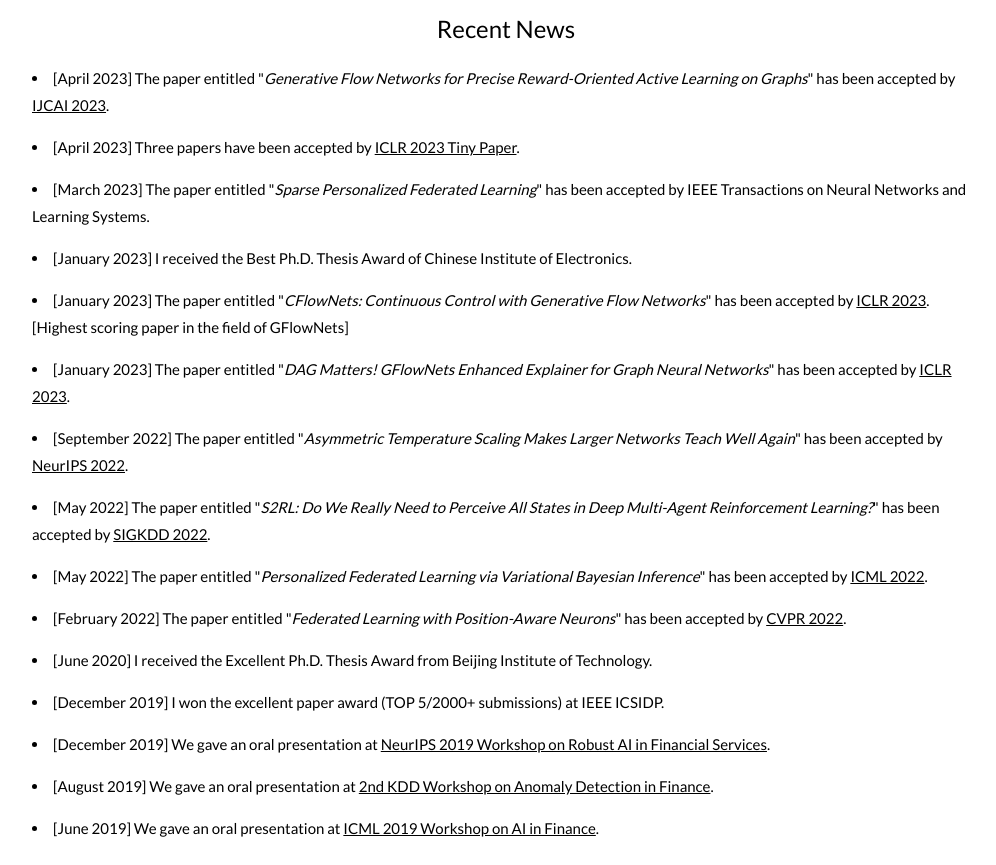
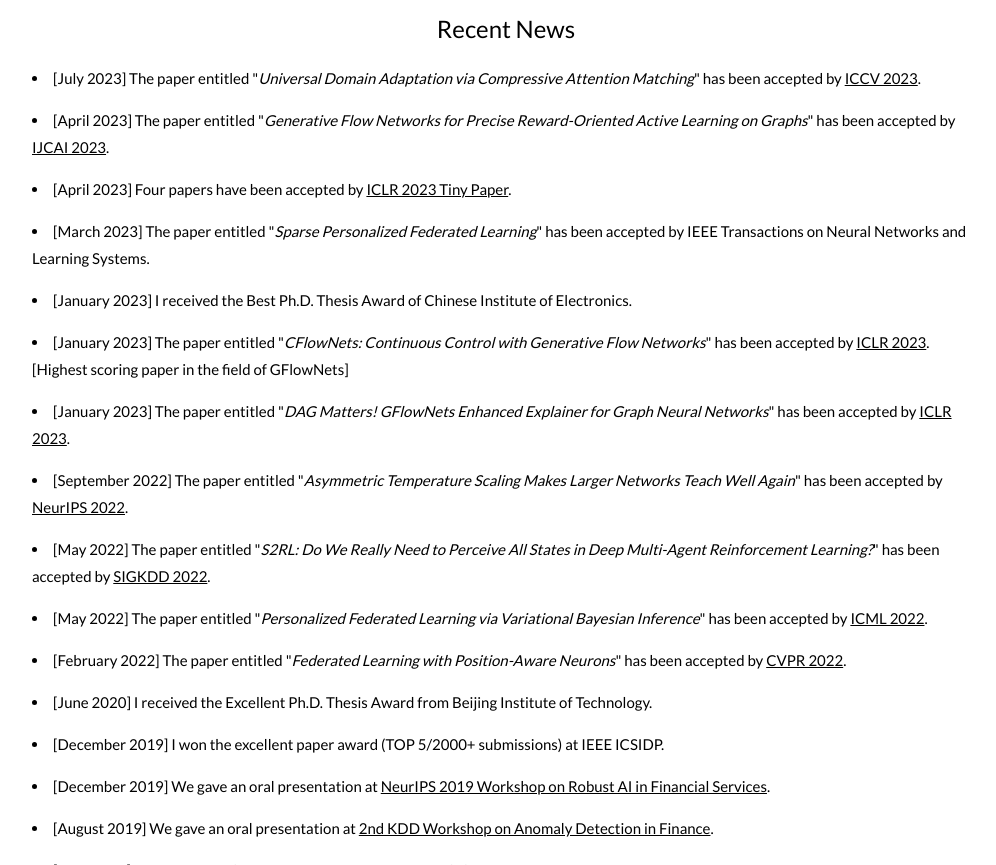
Before and after one commit to YinchuanLl/YinchuanLl.github.io, a plain HTML site: page index.html in a window 1280 px wide. Shown: the part 915-1780 px from the top of the page, without its empty margins (134-1130 px from the left). Drawn offline with nearby package versions, Linux system fonts and the light colour scheme.

Commit message:
Update index.html

```diff
--- a/index.html
+++ b/index.html
@@ -134,8 +134,9 @@
         </div>
         <h3 class="w3-center">Recent News</h3>
         <!-- <p class="w3-large w3-center w3-padding-16">Recent News:</p> -->
+        <p><li> [July 2023] The paper entitled "<i>Universal Domain Adaptation via Compressive Attention Matching</i>" has been accepted by <a href="https://iccv2023.thecvf.com/">ICCV 2023</a>. </li></p>
         <p><li> [April 2023] The paper entitled "<i>Generative Flow Networks for Precise Reward-Oriented Active Learning on Graphs</i>" has been accepted by <a href="https://ijcai-23.org/">IJCAI 2023</a>. </li></p>
-        <p><li> [April 2023] Three papers have been accepted by <a href="https://iclr.cc/Conferences/2023/CallForTinyPapers">ICLR 2023 Tiny Paper</a>. </li></p>
+        <p><li> [April 2023] Four papers have been accepted by <a href="https://iclr.cc/Conferences/2023/CallForTinyPapers">ICLR 2023 Tiny Paper</a>. </li></p>
         <p><li> [March 2023] The paper entitled "<i>Sparse Personalized Federated Learning</i>" has been accepted by IEEE Transactions on Neural Networks and Learning Systems.</li></p>
         <p><li> [January 2023] I received the Best Ph.D. Thesis Award of Chinese Institute of Electronics.</li></p>
         <p><li> [January 2023] The paper entitled "<i>CFlowNets: Continuous Control with Generative Flow Networks</i>" has been accepted by <a href="https://iclr.cc//">ICLR 2023</a>. </li> [Highest scoring paper in the field of GFlowNets]</p>
```
